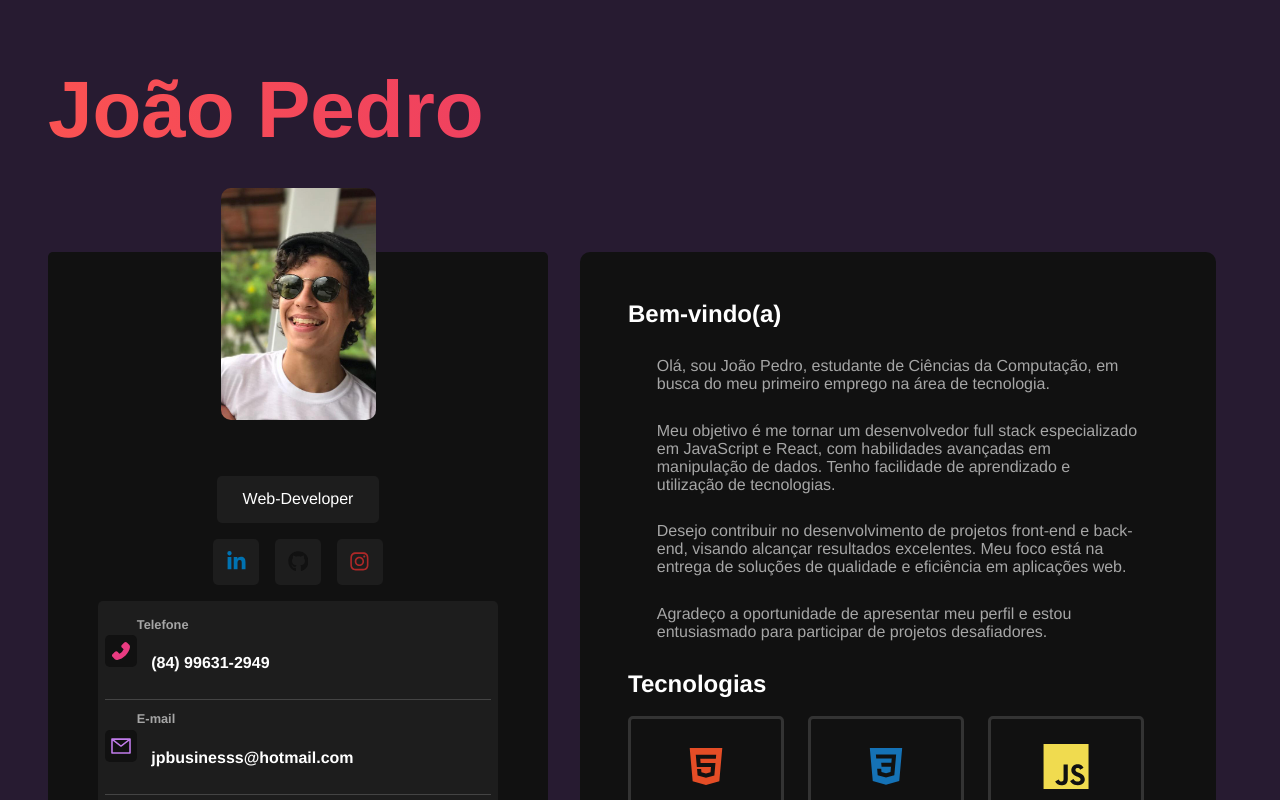
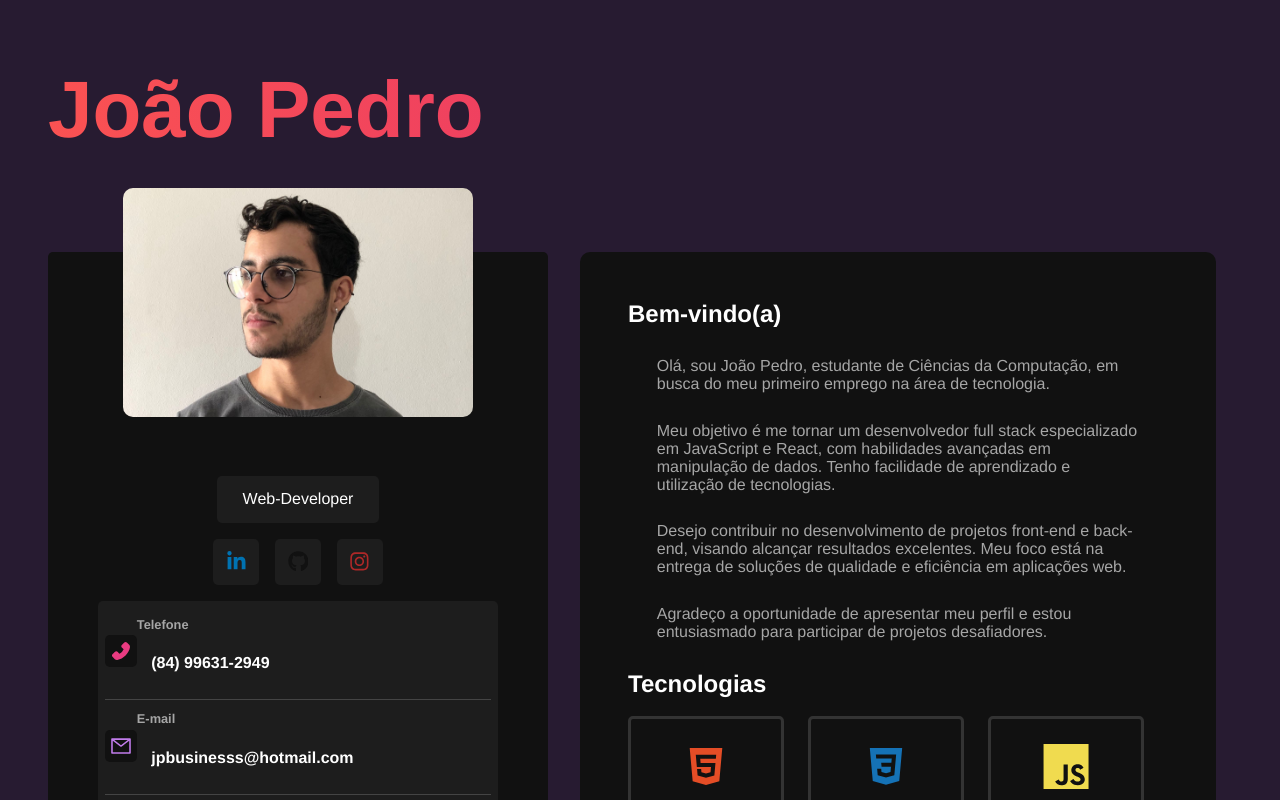
Before and after one commit to Jpsoaresfig/My_Profile, a React (Vite) app: page / in a window 1280 px wide. Shown: the top 800 px of the page. Built offline with nearby package versions, Linux system fonts and the light colour scheme.

Commit message:
ajuste de imagem

```diff
--- a/src/Styles/components/sidebar.sass
+++ b/src/Styles/components/sidebar.sass
@@ -12,7 +12,7 @@
     padding: 2rem 0
 
     .profileimg
-        max-width: 60%
+        max-width: 70%
         border-radius: variables.$container-border-radius
         position: absolute
         top: -4rem
```
Also changed, not shown: src/img/eu.png.
